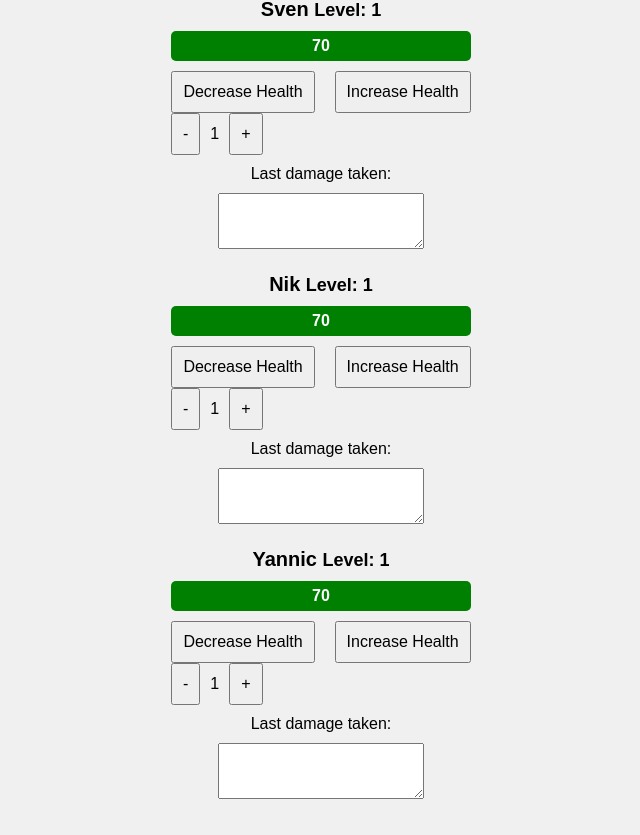
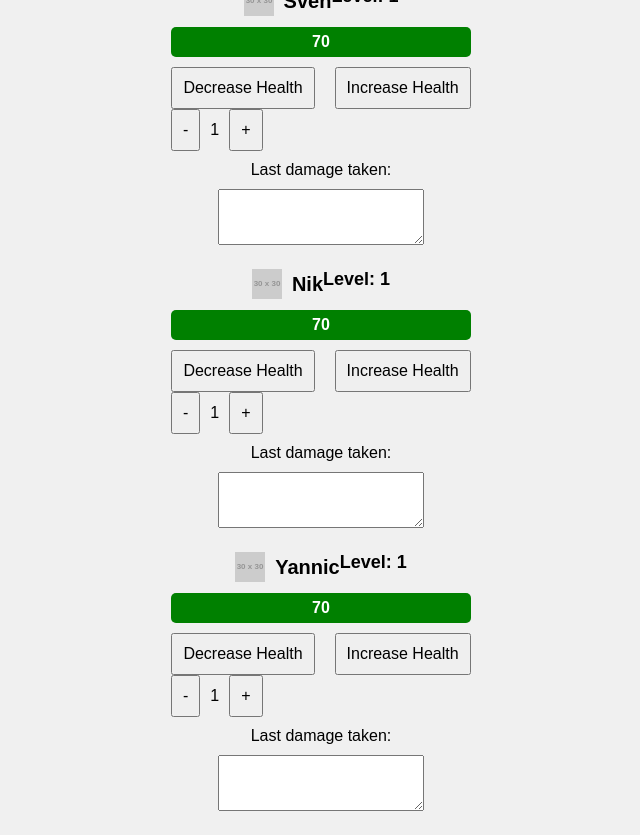
Before and after one commit to loller-123/Indiahealthbar, a plain HTML site: page index.html in a window 1280 px wide. Shown: the whole page, without its empty margins (319-959 px from the left). Drawn offline with Linux system fonts and the light colour scheme; placeholder pictures from the web are drawn by us.

Commit message:
Update index.html

```diff
--- a/index.html
+++ b/index.html
@@ -25,6 +25,14 @@
       font-size: 20px;
       font-weight: bold;
       margin-bottom: 10px;
+      display: flex;
+      align-items: center;
+      justify-content: center;
+    }
+    .player-name img {
+      width: 30px; /* Adjust image size */
+      height: 30px; /* Adjust image size */
+      margin-right: 10px; /* Space between image and name */
     }
     .level-container {
       margin-bottom: 10px;
@@ -82,6 +90,7 @@
     <!-- Sven -->
     <div class="player">
       <div class="player-name">
+        <img src="https://via.placeholder.com/30?text=S" alt="Sven"> <!-- Image for Sven -->
         Sven
         <span id="levelSven" class="level-container">Level: 1</span>
       </div>
@@ -106,6 +115,7 @@
     <!-- Nik -->
     <div class="player">
       <div class="player-name">
+        <img src="https://via.placeholder.com/30?text=N" alt="Nik"> <!-- Image for Nik -->
         Nik
         <span id="levelNik" class="level-container">Level: 1</span>
       </div>
@@ -130,6 +140,7 @@
     <!-- Yannic -->
     <div class="player">
       <div class="player-name">
+        <img src="https://via.placeholder.com/30?text=Y" alt="Yannic"> <!-- Image for Yannic -->
         Yannic
         <span id="levelYannic" class="level-container">Level: 1</span>
       </div>
```
